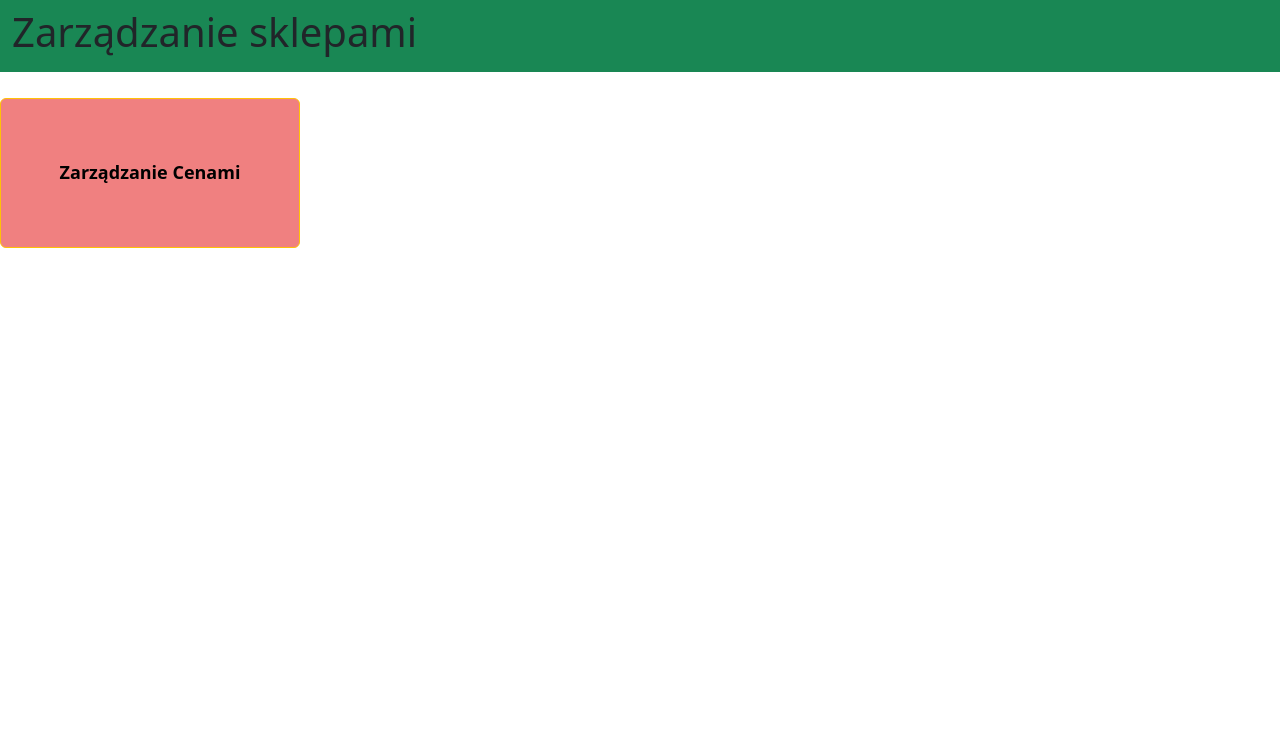
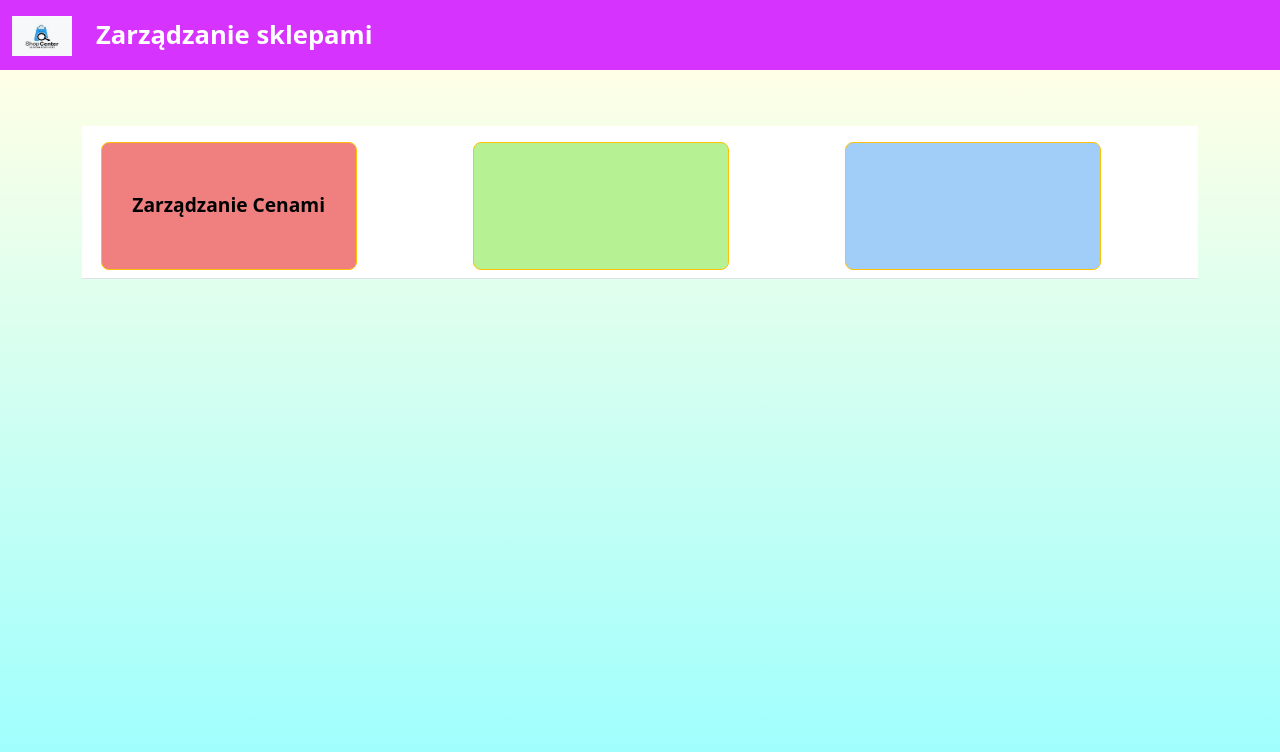
Before and after one commit to Bodo8/ShopManager, an Angular app: page / in a window 1280 px wide. Shown: the top 752 px of the page. Built offline with nearby package versions, Linux system fonts and the light colour scheme.

Commit message:
Poprawa stylu

```diff
--- a/src/app/app.component.css
+++ b/src/app/app.component.css
@@ -0,0 +1,14 @@
+.navbar {
+background-color: #d633ff;
+}
+
+#navbar-my-main .nav-link {
+    font-size: clamp(0.9rem, 2vw, 1.8rem);
+    color: white !important;
+}
+#page-content {
+  min-height: calc(100vh - 70px);
+  background: linear-gradient(180deg, #ffffe6 0%, #99ffff 100%);
+  padding-top: 2rem;
+  padding-bottom: 2rem;
+}
--- a/src/app/app.component.html
+++ b/src/app/app.component.html
@@ -1,3 +1,24 @@
  <div class="min-h-screen bg-gray-50">
+  <nav id="navbar-my-main" class="navbar navbar-expand-lg navbar-light">
+  <div class="container-fluid">
+    <a class="navbar-brand" href="#">
+      <img src="./assets/shop-center.png" alt="Logo" width="60" height="40" class="d-inline-block align-text-top">
+    </a>
+    <button class="navbar-toggler" type="button" data-bs-toggle="collapse" data-bs-target="#navbarNav"
+      aria-controls="navbarNav" aria-expanded="false" aria-label="Toggle navigation">
+      <span class="navbar-toggler-icon"></span>
+    </button>
+    <div class="collapse navbar-collapse" id="navbarNav">
+      <ul class="navbar-nav">
+        <li class="nav-item">
+          <a class="nav-link" aria-current="page" href="#"><strong>Zarządzanie sklepami</strong></a>
+        </li>
+      </ul>
+    </div>
+  </div>
+</nav>
+<div>
+  <main id="page-content">
       <router-outlet></router-outlet>
+  </main>
     </div>
--- a/src/app/pages/home/home.component.css
+++ b/src/app/pages/home/home.component.css
@@ -1,10 +1,56 @@
 #price-big-button {
-    width: 300px;
-    height: 150px;
+    width: 20vw;
+  height: 10vw;
+  background-color: lightcoral;
+  font-size: 1.5vw;
+  border-radius: 8px;
+}
+
+#price-center-button {
+width: 20vw;
+  height: 10vw;
+  background-color: rgb(182, 241, 148);
+  font-size: 1.5vw;
+  border-radius: 8px;
+}
+
+#price-right-button {
+width: 20vw;
+  height: 10vw;
+  background-color: rgba(155, 203, 248, 0.932);
+  font-size: 1.5vw;
+  border-radius: 8px;
+}
+
+@media (max-width: 768px) {
+  #price-big-button {
+    width: 140px;
+    height: 70px;
+    font-size: 1rem;
     background-color: lightcoral;
-    font-size: large;
+  }
+  #price-center-button {
+    width: 140px;
+    height: 70px;
+    font-size: 1rem;
+    background-color: rgb(182, 241, 148);
+  }
+  #price-right-button {
+    width: 140px;
+    height: 70px;
+    font-size: 1rem;
+    background-color:rgba(155, 203, 248, 0.932);
+  }
+
 }
 
 #text-left-button {
     padding-top: 2%;
+    padding-left: 3%;
 }
+
+#body-background {
+    width: 100%;
+  border-collapse: collapse;
+    background-color: rgb(240, 240, 203);
+}
--- a/src/app/pages/home/home.component.html
+++ b/src/app/pages/home/home.component.html
@@ -1,12 +1,32 @@
 
-<nav class="navbar bg-success" data-bs-theme="dark">
-  <div class="container-fluid">
-    <h1 class="text-3xl font-bold mb-8">Zarządzanie sklepami</h1>
-  </div>
-</nav>
 
-      <div id="text-left-button" class="text-left">
-        <button type="button" id="price-big-button" class="btn btn-warning" (click)="goToPrices()">
-          <strong>Zarządzanie Cenami</strong>
-        </button>
-      </div>
+    <div class="container py-4">
+      <table class="table" id="body-background">
+        <tbody>
+          <tr>
+            <td>
+              <div id="text-left-button" class="text-left">
+                <button type="button" id="price-big-button" class="btn btn-warning" (click)="goToPrices()">
+                  <strong>Zarządzanie Cenami</strong>
+                </button>
+              </div>
+            </td>
+            <td>
+              <div id="text-left-button" class="text-left">
+                <button type="button" id="price-center-button" class="btn btn-warning">
+                  <strong></strong>
+                </button>
+              </div>
+            </td>
+            <td>
+              <div id="text-left-button" class="text-left">
+                <button type="button" id="price-right-button" class="btn btn-warning">
+                  <strong></strong>
+                </button>
+              </div>
+            </td>
+          </tr>
+        </tbody>
+      </table>
+
+    </div>
--- a/src/app/pages/prices/price-management.component.html
+++ b/src/app/pages/prices/price-management.component.html
@@ -1,9 +1,8 @@
-<div class="p-6">
-    <nav class="navbar bg-danger" data-bs-theme="dark">
+
   <div class="container-fluid">
       <h2 class="text-2xl font-bold mb-4">Zarządzanie Cenami</h2>
   </div>
-    </nav>
+
 
       <!-- Wybór sklepu -->
      <div id="first-line-select" class="col-4">
@@ -74,4 +73,3 @@
       </tr>
     </tbody>
   </table>
-</div>
```
Also changed, not shown: public/assets/shop-center.png (added), public/assets/shop-center2.png (added), src/app/pages/prices/price-management.component.css (line endings or trailing spaces).
